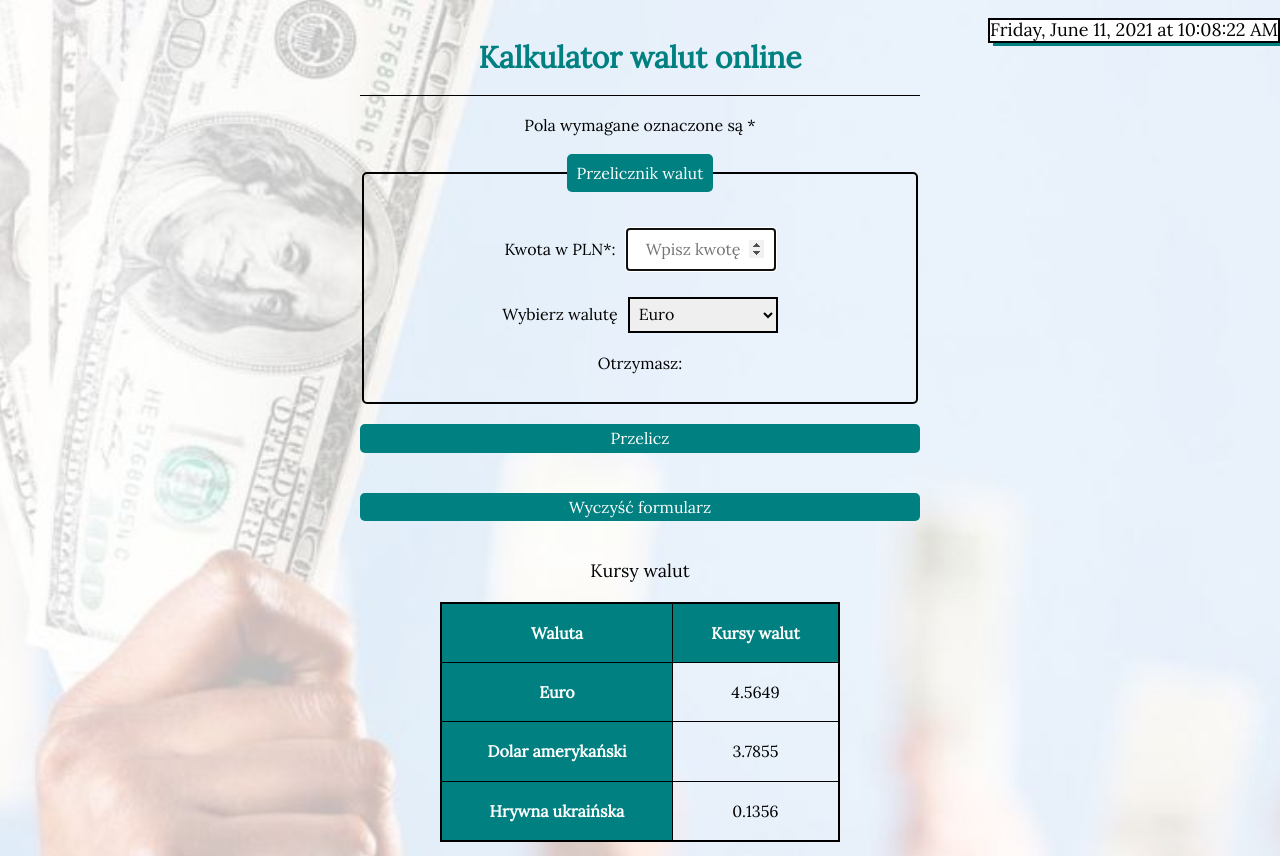
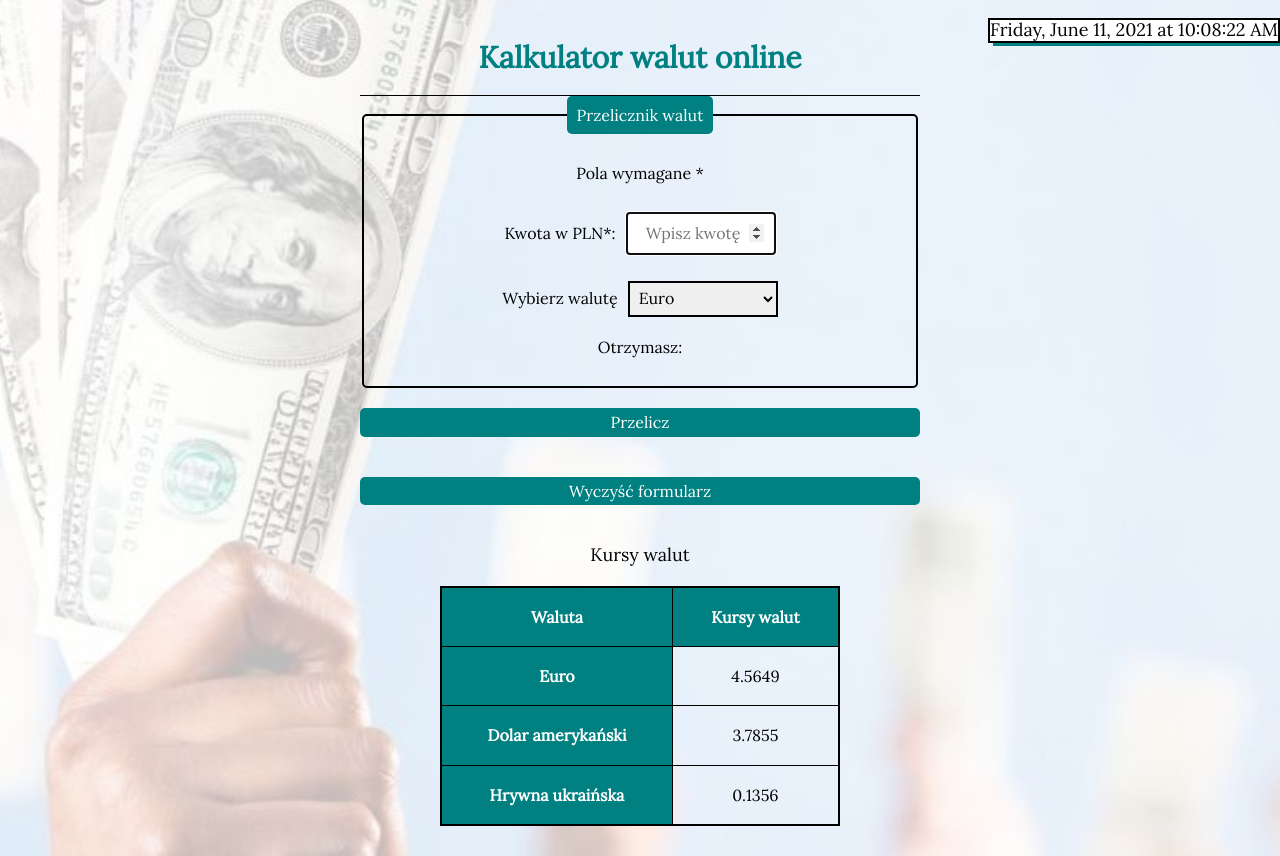
Before and after one commit to taniamishakova/react-currency-converter, a React (Create React App) app: page / in a window 1280 px wide. Shown: the top 856 px of the page. Built offline with nearby package versions, Linux system fonts and the light colour scheme.

Commit message:
paragraph formatted

```diff
--- a/src/Form/index.js
+++ b/src/Form/index.js
@@ -33,11 +33,11 @@ const Form = ({ currencies }) => {
     return (
         <form className="form" onSubmit={onFormSubmit} onReset={onFormReset}>
             <ShowCurrentDate />
-            <p className="form__paragraph">
-                Pola wymagane oznaczone są *
-            </p>
             <fieldset className="form__fieldset">
                 <legend className="form__legend">Przelicznik walut</legend>
+                <p className="form__paragraph">
+                    Pola wymagane *
+                </p>
                 <p>
                     <label>
                         <span className="form__labelText">Kwota w PLN*:</span>
```
